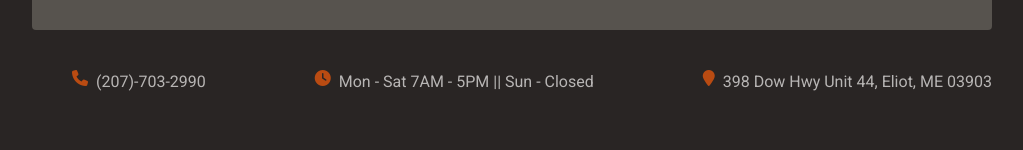
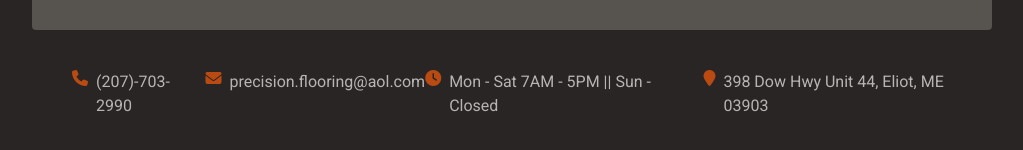
Before and after one commit to DominykMcNamara/precision-flooring-1, a React (Create React App) app: page / in a window 1280 px wide. Shown: the part 1804-1954 px from the top of the page, without its empty margins (128-1151 px from the left). Built offline with nearby package versions, Linux system fonts and the light colour scheme.

Commit message:
Added email to footer

```diff
--- a/src/components/Footer.jsx
+++ b/src/components/Footer.jsx
@@ -7,6 +7,10 @@ export const Footer = () => {
         <div className="flex flex-row align-center opacity-75 pointer-auto opacity-75 hover:opacity-100">
           <i className="fa-sharp fa-solid fa-phone text-orange-600"></i>
           <h3 className="ml-2 text-stone-200">(207)-703-2990</h3>
+        </div>
+        <div className="flex flex-row align-center opacity-75 pointer-auto opacity-75 hover:opacity-100">
+          <i className="fa-sharp fa-solid fa-envelope text-orange-600"></i>
+          <h3 className="ml-2 text-stone-200">precision.flooring@aol.com</h3>
         </div>
         <div className="flex flex-row align-center opacity-75 pointer-auto opacity-75 hover:opacity-100">
           <i className="fa-sharp fa-solid fa-clock text-orange-600"></i>
```
